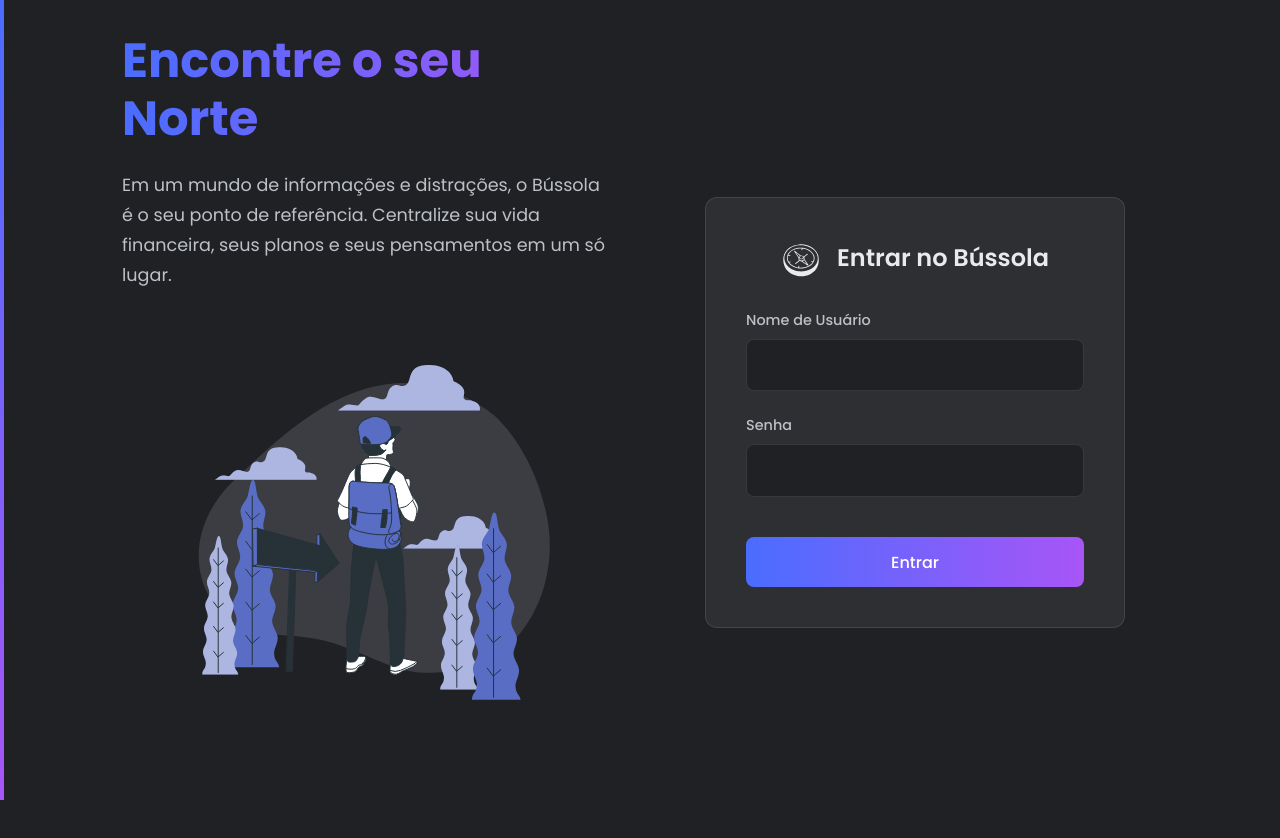
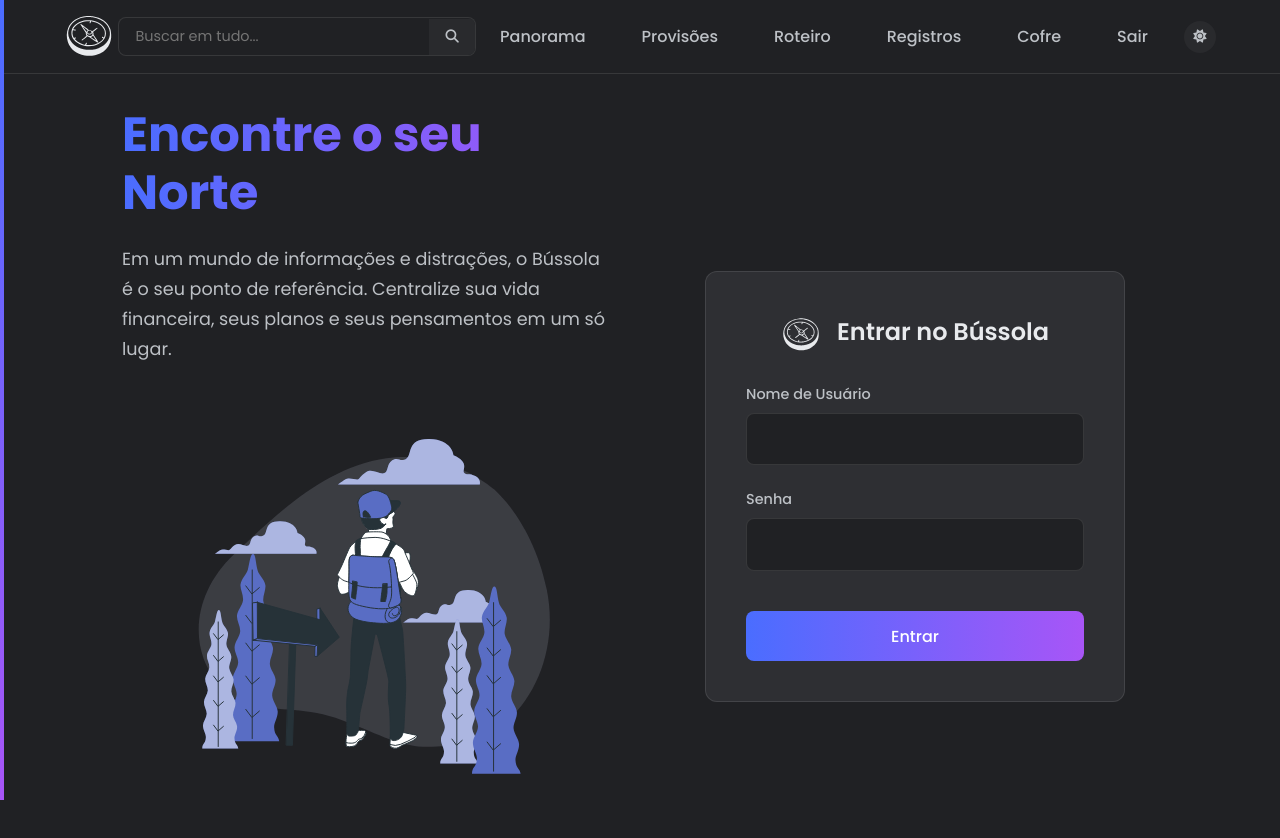
Before and after one commit to Marocosz/Bussola-v2, a React (Vite) app in the folder bussola_web/: page /login in a window 1280 px wide. Shown: the top 838 px of the page. Built offline with nearby package versions, Linux system fonts and the light colour scheme; some icons are missing.

Commit message:
att navbar

```diff
--- a/bussola_web/src/App.jsx
+++ b/bussola_web/src/App.jsx
@@ -1,13 +1,17 @@
 import { BrowserRouter } from 'react-router-dom';
 import { AuthProvider } from './context/AuthContext';
-import { AppRoutes } from './routes'; // Importa as rotas organizadas acima
-
-import './assets/styles/global.css'; // Garante que o CSS global carregue aqui também
+import { Navbar } from './components/Navbar'; // <--- Importado aqui
+import { AppRoutes } from './routes';
+import './assets/styles/global.css';
 
 function App() {
     return (
         <BrowserRouter>
             <AuthProvider>
+                {/* A Navbar fica aqui para aparecer em todas as páginas */}
+                <Navbar />
+
+                {/* As rotas renderizam o conteúdo da página abaixo da Navbar */}
                 <AppRoutes />
             </AuthProvider>
         </BrowserRouter>
--- /dev/null
+++ b/bussola_web/src/assets/styles/layout.css
@@ -0,0 +1,180 @@
+/* ============================================= */
+/* 1. Estrutura Geral e Contêiner Principal      */
+/* ============================================= */
+.container {
+    width: 100%;
+    margin: 0 auto;
+    padding: 0 20px;
+    max-width: 1920px;
+}
+
+main.container {
+    flex-grow: 1;
+    padding-top: 2rem;
+    padding-bottom: 2rem;
+}
+
+/* ============================================= */
+/* 2. Barra de Navegação (Cabeçalho)             */
+/* ============================================= */
+.main-header {
+    width: 100%;
+    z-index: 10;
+    border-bottom: 1px solid var(--cor-borda);
+    /* Garante que o fundo seja opaco para não misturar com o scroll */
+    background-color: var(--cor-fundo);
+}
+
+.navbar {
+    margin: auto;
+    width: 90%;
+    display: flex;
+    justify-content: space-between;
+    align-items: center;
+    max-width: 1920px;
+}
+
+/* --- Logo e Marca --- */
+.nav-logo {
+    height: 50px;
+    width: auto;
+    transition: transform 0.3s ease;
+}
+
+.nav-brand:hover .nav-logo {
+    transform: rotate(15deg);
+}
+
+.light-theme .nav-logo {
+    filter: invert(1);
+}
+
+/* --- Links de Navegação --- */
+.nav-links {
+    list-style: none;
+    display: flex;
+    align-items: center;
+    gap: 1rem;
+}
+
+.nav-links li {
+    transition: all 0.4s cubic-bezier(0.25, 1, 0.5, 1);
+}
+
+.nav-links a {
+    display: block;
+    padding: 24px 20px;
+    font-size: 1rem;
+    font-weight: 500;
+    color: var(--cor-texto-secundario);
+    transition: color 0.4s ease;
+}
+
+/* Efeito de foco: esmaece os outros */
+.nav-links:hover li {
+    opacity: 0.4;
+}
+
+/* Zoom no focado */
+.nav-links:hover li:hover {
+    opacity: 1;
+    transform: scale(1.1);
+}
+
+.nav-links:hover li:hover a {
+    color: var(--cor-texto-principal);
+}
+
+/* --- Barra de Busca --- */
+.nav-search form {
+    display: flex;
+    align-items: center;
+    background-color: var(--cor-fundo);
+    border: 1px solid var(--cor-borda);
+    border-radius: 8px;
+    overflow: hidden;
+}
+.nav-search input {
+    background: none;
+    border: none;
+    padding: 0.5rem 1rem;
+    color: var(--cor-texto-principal);
+    font-size: 0.9rem;
+    outline: none;
+    min-width: 250px;
+}
+.nav-search button {
+    background: var(--cor-card-secundario);
+    border: none;
+    color: var(--cor-texto-secundario);
+    padding: 0.5rem 1rem;
+    cursor: pointer;
+    transition: background-color 0.2s ease;
+}
+.nav-search button:hover {
+    background-color: var(--cor-azul-primario);
+    color: white;
+}
+
+/* ============================================= */
+/* 3. Cabeçalhos de Página e Colunas             */
+/* ============================================= */
+.page-header {
+    text-align: center;
+    margin-bottom: 2rem;
+}
+.page-header h1 {
+    font-size: 2.5rem;
+    font-weight: 600;
+}
+.subtitle {
+    font-size: 1.2rem;
+    color: var(--cor-texto-secundario);
+    margin-top: 0.5rem;
+}
+
+.agenda-view-container {
+    display: flex;
+    gap: 2rem;
+    width: 100%;
+    margin: 0 auto;
+}
+.agenda-view-container>.agenda-column {
+    flex: 1;
+}
+.agenda-column {
+    display: flex;
+    flex-direction: column;
+    gap: 1rem;
+    min-width: 0;
+}
+.column-header-flex {
+    display: flex;
+    justify-content: space-between;
+    align-items: center;
+    padding: 0 10px;
+    flex-wrap: wrap;
+    gap: 1rem;
+}
+.layout-grid-three-columns {
+    display: grid;
+    grid-template-columns: repeat(3, 1fr);
+    gap: 2rem;
+    width: 100%;
+    margin: 0 auto;
+    align-items: start;
+}
+
+/* Responsividade */
+@media (max-width: 992px) {
+    .agenda-view-container {
+        flex-direction: column;
+        gap: 3rem;
+    }
+}
+@media (max-width: 1200px) {
+    .layout-grid-three-columns {
+        grid-template-columns: 1fr;
+        gap: 3rem;
+    }
+}
--- /dev/null
+++ b/bussola_web/src/components/Navbar/index.jsx
@@ -0,0 +1,86 @@
+import React, { useEffect, useState } from 'react';
+import { Link } from 'react-router-dom';
+import bussolaLogo from '../../assets/images/bussola.svg';
+import '../../assets/styles/layout.css';
+
+export function Navbar() {
+    // Simulando estado de login (True = Mostra menu completo)
+    const isLogged = true;
+
+    // Estado do tema para controlar o ícone (sol/lua se você quiser implementar depois)
+    const [theme, setTheme] = useState('dark');
+
+    // Carrega o tema salvo ao iniciar
+    useEffect(() => {
+        const savedTheme = localStorage.getItem('theme');
+        if (savedTheme === 'light') {
+            document.body.classList.add('light-theme');
+            setTheme('light');
+        }
+    }, []);
+
+    // Função para alternar o tema
+    const toggleTheme = () => {
+        if (document.body.classList.contains('light-theme')) {
+            document.body.classList.remove('light-theme');
+            localStorage.setItem('theme', 'dark');
+            setTheme('dark');
+        } else {
+            document.body.classList.add('light-theme');
+            localStorage.setItem('theme', 'light');
+            setTheme('light');
+        }
+    };
+
+    return (
+        <header className="main-header">
+            <nav className="navbar">
+                {/* Logo Brand */}
+                <Link to="/" className="nav-brand">
+                    <img src={bussolaLogo} alt="Logo Bússola" className="nav-logo" />
+                </Link>
+
+                {/* Barra de Busca */}
+                <div className="nav-search">
+                    <form onSubmit={(e) => e.preventDefault()}>
+                        <input
+                            type="search"
+                            name="q"
+                            placeholder="Buscar em tudo..."
+                            aria-label="Buscar"
+                        />
+                        <button type="submit" aria-label="Buscar">
+                            <i className="fa-solid fa-magnifying-glass"></i>
+                        </button>
+                    </form>
+                </div>
+
+                {/* Links de Navegação */}
+                <ul className="nav-links">
+                    {isLogged ? (
+                        <>
+                            <li><Link to="/panorama">Panorama</Link></li>
+                            <li><Link to="/financas">Provisões</Link></li>
+                            <li><Link to="/agenda">Roteiro</Link></li>
+                            <li><Link to="/registros">Registros</Link></li>
+                            <li><Link to="/cofre">Cofre</Link></li>
+                            <li><Link to="/logout">Sair</Link></li>
+                            <li id="theme-toggle-li">
+                                <button
+                                    id="theme-toggle"
+                                    className="btn-action-icon"
+                                    title="Mudar tema"
+                                    onClick={toggleTheme}
+                                >
+                                    <i className={`fa-solid ${theme === 'light' ? 'fa-moon' : 'fa-sun'}`}></i>
+                                </button>
+                            </li>
+                        </>
+                    ) : (
+                        <li><Link to="/login">Entrar</Link></li>
+                    )}
+                </ul>
+            </nav>
+        </header>
+    );
+}
```
